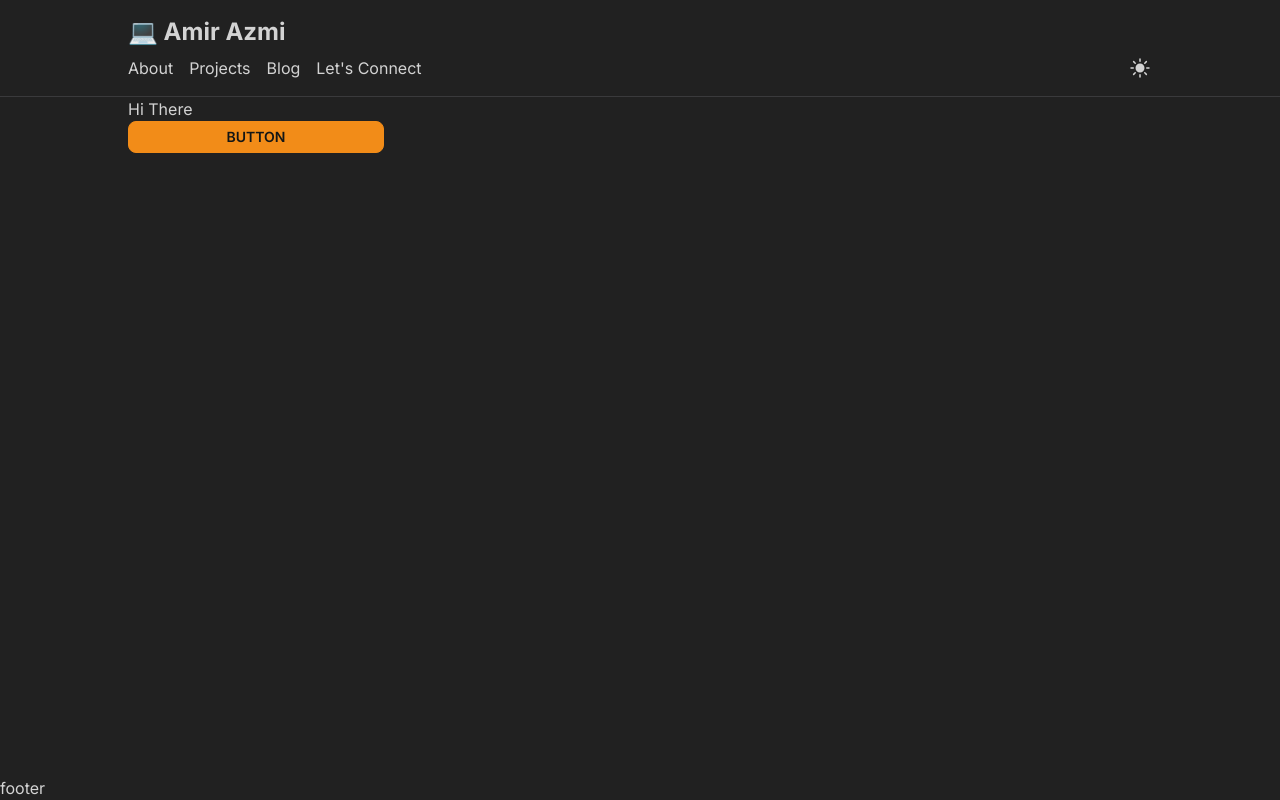
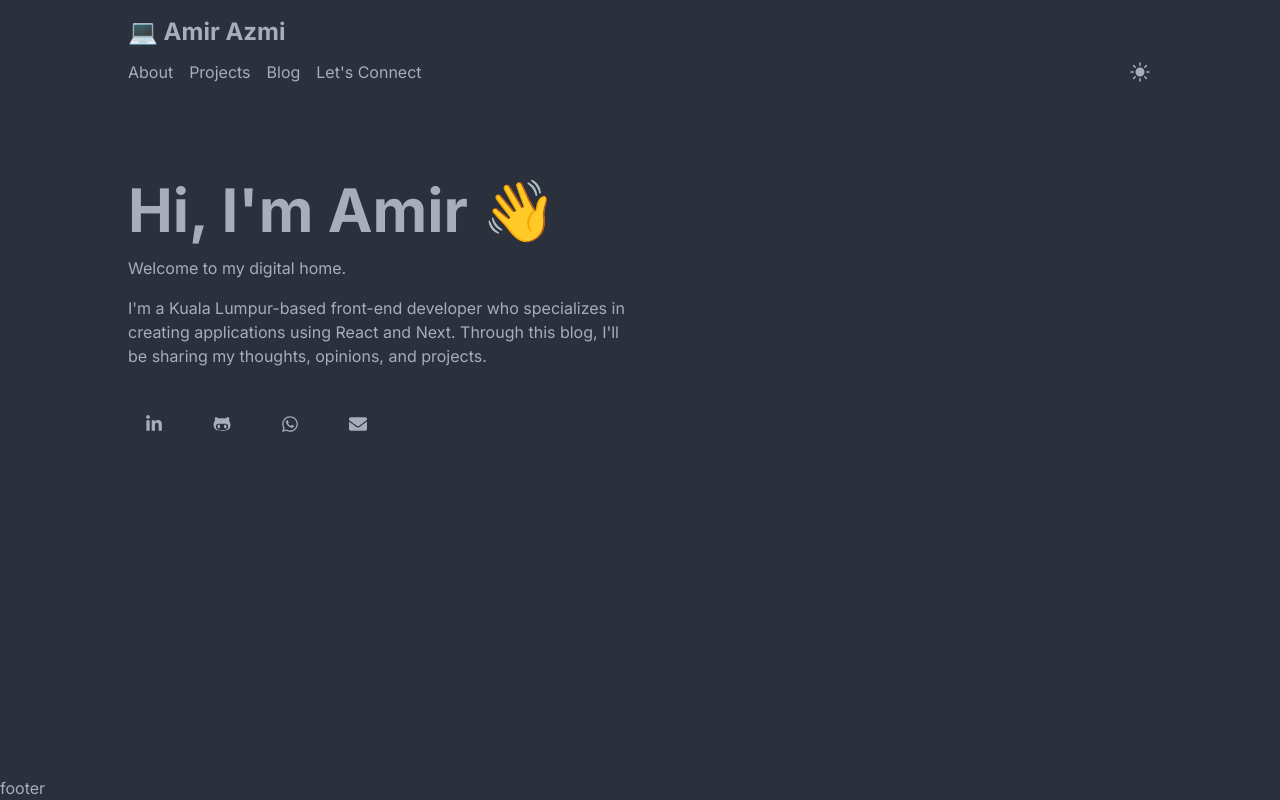
Before and after one commit to m-amirazmi/portfolio-v4, a Next.js app: page / in a window 1280 px wide. Built offline with nearby package versions, Linux system fonts and the light colour scheme.

Commit message:
hero section

```diff
--- a/src/components/general/header.tsx
+++ b/src/components/general/header.tsx
@@ -4,18 +4,26 @@ import { ThemeSwitcher } from '@/components/general/header/theme-switcher';
 
 export const Header: React.FC<THeader> = ({ theme, handleThemeChange }) => {
   return (
-    <header className="border-b border-zinc-400/20">
+    <header>
       <div className="mx-auto max-w-5xl px-2 md:px-0">
-        <div className="flex flex-col items-start gap-2 py-4">
+        <div className="flex flex-col items-start gap-3 py-4">
           <Link className="text-xl font-bold md:text-2xl" href="/">
             💻 Amir Azmi
           </Link>
           <div className="flex w-full flex-row items-center justify-between">
-            <nav className="flex items-center gap-4 text-sm md:text-base">
-              <Link href="/about">About</Link>
-              <Link href="/projects">Projects</Link>
-              <Link href="/blog">Blog</Link>
-              <Link href="/connect">Let&apos;s Connect</Link>
+            <nav className="flex items-center gap-4 text-base">
+              <Link className="hover:text-zinc-300/70" href="/about">
+                About
+              </Link>
+              <Link className="hover:text-zinc-300/70" href="/projects">
+                Projects
+              </Link>
+              <Link className="hover:text-zinc-300/70" href="/blog">
+                Blog
+              </Link>
+              <Link className="hover:text-zinc-300/70" href="/connect">
+                Let&apos;s Connect
+              </Link>
             </nav>
             <ThemeSwitcher
               theme={theme}
--- /dev/null
+++ b/src/components/homepage/hero.tsx
@@ -0,0 +1,20 @@
+import SocialLinks from './hero/social-links';
+
+export const Hero = () => {
+  return (
+    <section className="w-full py-12 md:py-20">
+      <div className="mx-auto flex max-w-5xl flex-col gap-4 px-2 md:px-0">
+        <h1 className="text-4xl font-bold md:text-6xl">Hi, I&apos;m Amir 👋</h1>
+        <p>Welcome to my digital home.</p>
+        <p className="max-w-lg">
+          I'm a Kuala Lumpur-based front-end developer who specializes in
+          creating applications using React and Next. Through this blog, I'll be
+          sharing my thoughts, opinions, and projects.
+        </p>
+        <div>
+          <SocialLinks />
+        </div>
+      </div>
+    </section>
+  );
+};
--- /dev/null
+++ b/src/components/homepage/hero/social-links.tsx
@@ -0,0 +1,42 @@
+import Link from 'next/link';
+import {
+  FaLinkedinIn,
+  FaGithubAlt,
+  FaWhatsapp,
+  FaEnvelope,
+} from 'react-icons/fa';
+
+export default function SocialLinks() {
+  return (
+    <div className="mt-4 flex gap-4 text-xl">
+      <Link
+        href="https://www.linkedin.com/in/m-amirazmi/"
+        target="_blank"
+        className="btn-ghost btn-md btn text-lg"
+      >
+        <FaLinkedinIn />
+      </Link>
+      <Link
+        href="https://github.com/m-amirazmi"
+        target="_blank"
+        className="btn-ghost btn-md btn text-lg"
+      >
+        <FaGithubAlt />
+      </Link>
+      <Link
+        href="https://wa.me/601119821105"
+        target="_blank"
+        className="btn-ghost btn-md btn text-lg"
+      >
+        <FaWhatsapp />
+      </Link>
+      <Link
+        href="mailto:m.amirazmi@hotmail.com"
+        target="_blank"
+        className="btn-ghost btn-md btn text-lg"
+      >
+        <FaEnvelope />
+      </Link>
+    </div>
+  );
+}
--- a/src/pages/index.tsx
+++ b/src/pages/index.tsx
@@ -1,8 +1,9 @@
+import { Hero } from '@/components/homepage/hero';
+
 export default function Homepage() {
   return (
-    <div className="mx-auto max-w-5xl px-2 md:px-0">
-      <div>Hi There</div>
-      <button className="btn-primary btn-wide btn-sm btn">Button</button>
-    </div>
+    <>
+      <Hero />
+    </>
   );
 }
--- a/src/utils/theme.ts
+++ b/src/utils/theme.ts
@@ -1 +1 @@
-export const themeConfig = { dark: 'halloween', light: 'emerald' };
+export const themeConfig = { dark: 'dark', light: 'light' };
```
